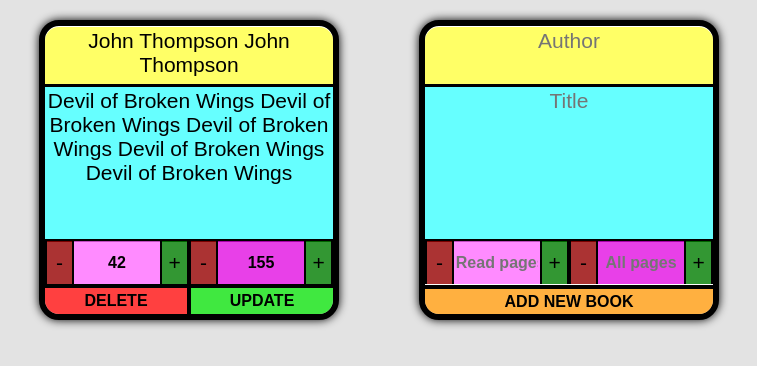
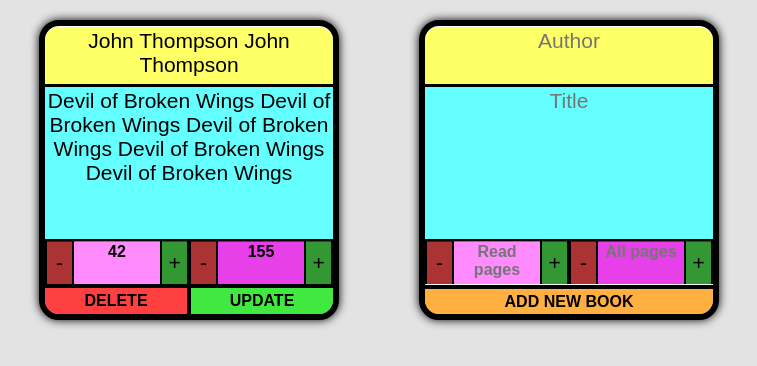
Before and after one commit to gizinski-jacek/Library-project, a plain HTML site: page jsLibraryProject.html in a window 1280 px wide. Shown: the whole page, without its empty margins (1-758 px from the left). Drawn offline with Linux system fonts and the light colour scheme.

Commit message:
Changed input to textarea.

```diff
--- a/jsLibraryProject.html
+++ b/jsLibraryProject.html
@@ -14,10 +14,10 @@
         <textarea name="title" class="title" cols="1" rows="6" placeholder="Title"></textarea>
         <div class="pages">
             <button class="decrement read">-</button>
-            <input type="text" class="readPages" placeholder="Read pages">
+            <textarea type="text" class="readPages" placeholder="Read pages"></textarea>
             <button class="increment read">+</button>
             <button class="decrement all">-</button>
-            <input type="text" class="allPages" placeholder="All pages">
+            <textarea type="text" class="allPages" placeholder="All pages"></textarea>
             <button class="increment all">+</button>
         </div>
         <button type="button" class="addBookBtn">ADD NEW BOOK</button>
```
